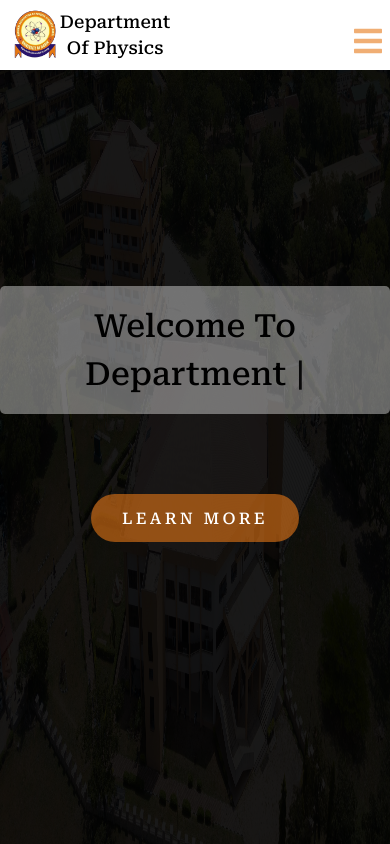
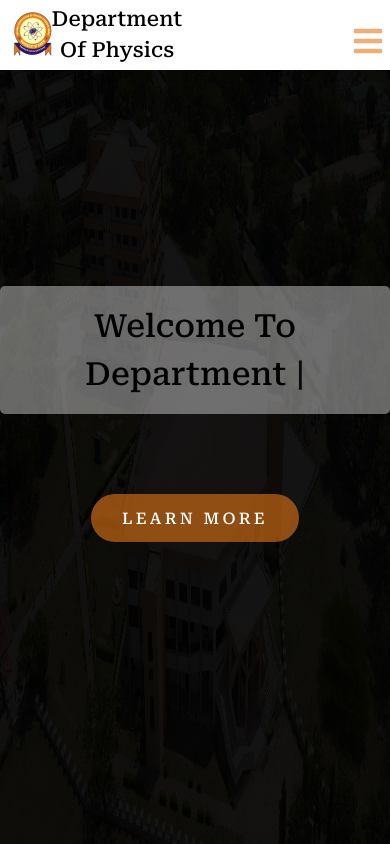
Before and after one commit to Dr-Maxwell/physics-department-website, a React (Vite) app: page / in a window 390 px wide. Shown: the top 844 px of the page. Built offline with nearby package versions, Linux system fonts and the light colour scheme.

Commit message:
Test Run

```diff
--- a/src/App.css
+++ b/src/App.css
@@ -191,15 +191,15 @@
   }
 
   .first-nav-ele > .dept-name > * {
-    font-size: 1.1rem;
-    margin-left: -1.7rem;
+    font-size: 1.3rem;
+    margin-left: -1.9rem;
   }
   .my-nav-component > .third-nav-ele i {
     font-size: 0.9rem;
   }
   .App > .my-nav-component > .first-nav-ele > .image {
-    max-height: 55px;
-    width: 55px;
+    max-height: 50px;
+    width: 50px;
     overflow: hidden;
     margin-left: -1rem;
   }
@@ -234,6 +234,9 @@
     height: 3rem;
     letter-spacing: 0.2rem;
   }
+}
+.first-nav-ele > .dept-name > * {
+  margin-left: -1.9rem;
 }
 
 /*
--- a/src/Components/MyNav/Nav.css
+++ b/src/Components/MyNav/Nav.css
@@ -18,11 +18,12 @@
   color: black;
 }
 .image {
-  width: 80px;
-  height: 80px;
+  width: 70px;
+  height: 70px;
   padding: 1.5em;
   overflow-y: hidden;
   will-change: filter;
+  cursor: pointer;
   transition: filter 300ms;
   animation: rotation 4s infinite linear;
 }
@@ -36,11 +37,14 @@
   justify-content: space-around;
   align-items: center;
 }
-.first-nav-ele > .dept-name > * span {
-  font-size: 2rem;
+
+.dept-name > * {
+  font-size: 1.8rem;
 }
-.dept-name > * {
-  font-size: 1.5rem;
+@media screen and (max-width: 900px) {
+  .dept-name > * {
+    font-size: 1.5rem;
+  }
 }
 .dept-name {
   /* position: absolute;
@@ -81,9 +85,10 @@
   gap: 0.5rem;
 }
 
-.third-nav-ele .icons i {
+.third-nav-ele .icons a {
   font-size: 1.2rem;
+  color: black;
 }
-.third-nav-ele .icons i:hover {
+.third-nav-ele .icons a :hover {
   color: #e6771698;
 }
--- a/src/Components/Nav.jsx
+++ b/src/Components/Nav.jsx
@@ -1,3 +1,5 @@
+/** @format */
+
 import React, { useState, useEffect } from "react";
 import logo from "../../src/logo.png";
 import "./MyNav/Nav.css";
@@ -17,8 +19,8 @@ const Nav = () => {
   // }
 
   return (
-    <div className="my-nav-component">
-      <div onClick={() => navigate("/")} className="first-nav-ele">
+    <div onClick={() => navigate("/")} className="my-nav-component">
+      <div className="first-nav-ele">
         <div className="image">
           <img src={logo} alt="Logo" />
         </div>
@@ -58,10 +60,15 @@ const Nav = () => {
       <div className="third-nav-ele">
         <div className="icons">
           <i>
-            <FaFacebook />
+            <a href="https://web.facebook.com/napsites.unilorin/">
+              <FaFacebook />
+            </a>
           </i>
           <i>
-            <FaTwitter />
+            <a href="https://twitter.com/NapsUnilorin?s=20&t=8luNSjTzfHM9ApweOexwnw">
+              {" "}
+              <FaTwitter />{" "}
+            </a>
           </i>
         </div>
         <div className="task">
--- a/src/pages/Home/About/About.css
+++ b/src/pages/Home/About/About.css
@@ -4,7 +4,7 @@
   width: 100%;
   display: flex;
   flex-direction: column;
-  min-height: 70vh;
+  min-height: 65vh;
   margin-top: 2rem;
   padding-top: 2rem;
   letter-spacing: 0.2rem;
--- a/src/pages/Home/Career/Slider.css
+++ b/src/pages/Home/Career/Slider.css
@@ -1,3 +1,5 @@
+/** @format */
+
 .swiper {
   width: 70%;
   height: 100%;
--- a/src/pages/Home/Footer/Footer.css
+++ b/src/pages/Home/Footer/Footer.css
@@ -2,7 +2,7 @@
 
 .Footer {
   padding-top: 2rem;
-  min-height: 40vh;
+  min-height: 50vh;
   color: white;
   display: grid;
   grid-template-columns: repeat(3, 1fr);
@@ -64,3 +64,11 @@
 .menu-list ul li a:hover {
   color: blue;
 }
+.copyright {
+  width: 100%;
+  display: flex;
+  justify-content: center;
+  align-items: center;
+  position: absolute;
+  bottom: 0px;
+}
--- a/src/pages/Home/Footer/Footer.jsx
+++ b/src/pages/Home/Footer/Footer.jsx
@@ -1,16 +1,23 @@
 /** @format */
 
 import React from "react";
+import { useState, useEffect } from "react";
 import "./Footer.css";
 import {
   FaLink,
   FaTelegram,
   FaFacebook,
   FaTwitter,
-  FaInstagram,
+  FaHeart,
 } from "react-icons/fa";
 
 const Footer = () => {
+  const [Year, setYear] = useState();
+
+  useEffect(() => {
+    setYear(new Date().toISOString().slice(0, 4));
+  }, [Year]);
+
   return (
     <div className="Footer" id="material">
       <div className="footer-child-one">
@@ -60,22 +67,32 @@ const Footer = () => {
         <span>SOCIALS</span>
         <div className="socials">
           <span>
-            <a href="">
+            <a href="https://web.facebook.com/napsites.unilorin/">
               <FaFacebook />
             </a>
           </span>
           <span>
-            <a href="">
+            <a href="https://twitter.com/NapsUnilorin?s=20&t=8luNSjTzfHM9ApweOexwnw">
               <FaTwitter />
             </a>
           </span>
           <span>
-            <a href="">
+            <a href="https://t.me/+nmDcq54w261mNzQ0">
               <FaTelegram />
             </a>
           </span>
         </div>
       </div>
+      <section className="copyright">
+        <h3>
+          <FaHeart /> Crafted and developed by{" "}
+          <a href="https://github.com/Dr-Maxwell">SpiderX</a>.
+        </h3>
+        <h3>
+          {" "}
+          Copyright &copy;{Year} Department Of Physics, University Of Ilorin.
+        </h3>
+      </section>
     </div>
   );
 };
--- a/src/pages/Home/Hero/Hero.css
+++ b/src/pages/Home/Hero/Hero.css
@@ -18,7 +18,7 @@
   flex-direction: column;
   justify-content: center;
   align-items: center;
-  background-color: rgba(0, 0, 0, 0.9);
+  background-color: rgba(0, 0, 0, 0.92);
 }
 .Home-text > h3 {
   font-size: 4rem;
--- a/src/pages/LevelCourse/LevelCourse.css
+++ b/src/pages/LevelCourse/LevelCourse.css
@@ -8,15 +8,12 @@
   position: relative;
   margin-top: 5rem;
 }
-.Wrapper-text {
-  text-align: center;
-  margin-top: 2rem;
-  font-size: 1.2rem;
-}
-.Wrapper-image {
+.Wrapper_image {
+  width: 100%;
+  margin-top: 2.3rem;
+  width: 100%;
   display: flex;
   justify-content: center;
-  width: 100%;
 }
 .Wrapper-image img {
   width: 100%;
--- a/src/pages/LevelCourse/LevelCourse.jsx
+++ b/src/pages/LevelCourse/LevelCourse.jsx
@@ -1,3 +1,5 @@
+/** @format */
+
 import React, { useEffect, useState } from "react";
 import { useParams } from "react-router-dom";
 import FirstLevel from "../../../src/image.jpg";
@@ -36,11 +38,7 @@ const LevelCourse = () => {
   return (
     <>
       <div className="Wrapper">
-        <div className="Wrapper-text">
-          {" "}
-          {`${message} Level Course Outline `}
-        </div>
-        <div className="Wrapper-image">
+        <div className="Wrapper_image">
           <img src={data} alt="image" />
         </div>
       </div>
```
